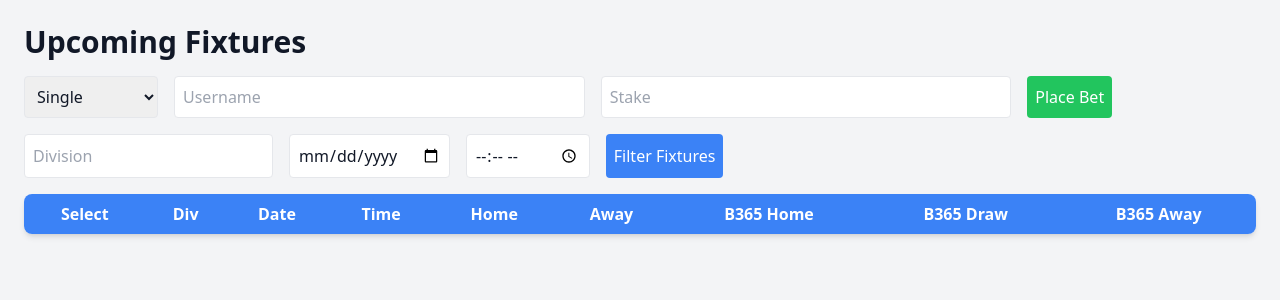
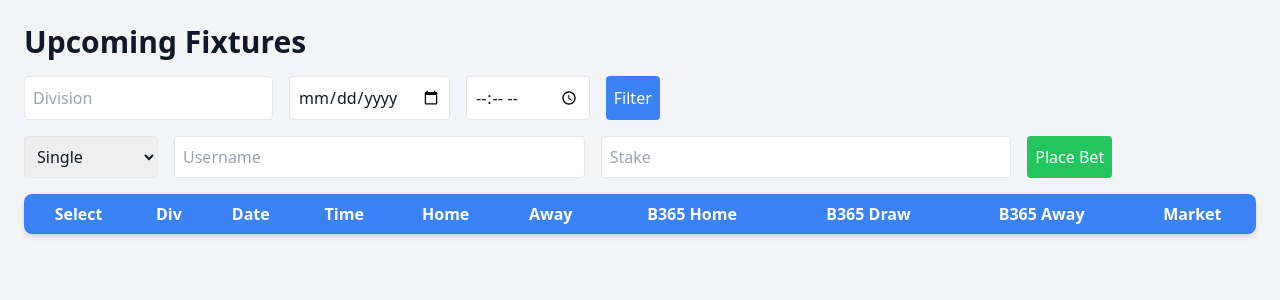
Before and after one commit to rfarrelly/bet-tracker, a Flask app: page /fixtures/ in a window 1280 px wide. Shown: the top 300 px of the page. Run offline with Flask 3, Linux system fonts and the light colour scheme; lists and menus that the app fills with data are empty; some libraries are stand-ins or nearby versions.

Commit message:
Fix filtering issues where select would disappear. Fix adding bets

```diff
--- a/app/routes/fixture_routes.py
+++ b/app/routes/fixture_routes.py
@@ -13,6 +13,9 @@ def load_fixtures():
             df["Date"] = pd.to_datetime(
                 df["Date"], dayfirst=True, errors="coerce"
             ).dt.strftime("%Y-%m-%d")
+
+        # Normalize column names to lowercase to avoid JS mismatches
+        df.columns = df.columns.str.lower()
 
         return df
 
@@ -33,8 +36,12 @@ def get_fixtures():
     if fixtures_df.empty:
         return jsonify({"error": "No fixtures available"}), 404
 
-    for key in request.args:
+    # Normalize request arguments to lowercase
+    query_params = {key.lower(): value for key, value in request.args.items()}
+
+    # Apply filters dynamically based on query params
+    for key, value in query_params.items():
         if key in fixtures_df.columns:
-            fixtures_df = fixtures_df[fixtures_df[key].astype(str) == request.args[key]]
+            fixtures_df = fixtures_df[fixtures_df[key].astype(str) == value]
 
     return jsonify(fixtures_df.to_dict(orient="records"))
--- a/app/templates/index.html
+++ b/app/templates/index.html
@@ -10,6 +10,16 @@
     <div class="container mx-auto p-6">
         <h1 class="text-3xl font-bold mb-4">Upcoming Fixtures</h1>
 
+        <!-- Filter Controls -->
+        <div class="mb-4 flex space-x-4">
+            <input type="text" id="filterDiv" placeholder="Division" class="p-2 border rounded">
+            <input type="date" id="filterDate" class="p-2 border rounded">
+            <input type="time" id="filterTime" class="p-2 border rounded">
+            <button onclick="filterFixtures()" class="bg-blue-500 text-white p-2 rounded">
+                Filter
+            </button>
+        </div>
+
         <!-- Betting Controls -->
         <div class="mb-4 flex space-x-4">
             <select id="betType" class="p-2 border rounded">
@@ -20,16 +30,6 @@
             <input type="text" id="stake" placeholder="Stake" class="p-2 border rounded w-1/3">
             <button onclick="placeBet()" class="bg-green-500 text-white p-2 rounded">
                 Place Bet
-            </button>
-        </div>
-
-        <!-- Filter Controls -->
-        <div class="mb-4 flex space-x-4">
-            <input type="text" id="filterDiv" placeholder="Division" class="p-2 border rounded">
-            <input type="date" id="filterDate" class="p-2 border rounded">
-            <input type="time" id="filterTime" class="p-2 border rounded">
-            <button onclick="filterFixtures()" class="bg-blue-500 text-white p-2 rounded">
-                Filter Fixtures
             </button>
         </div>
 
@@ -47,22 +47,23 @@
                         <th class="p-2">B365 Home</th>
                         <th class="p-2">B365 Draw</th>
                         <th class="p-2">B365 Away</th>
+                        <th class="p-2">Market</th>
                     </tr>
                 </thead>
                 <tbody id="fixturesTable">
                     {% for row in fixtures %}
                     <tr class="border-b">
                         <td class="p-2 text-center">
-                            <input type="checkbox" class="fixture-checkbox" data-home="{{ row['Home'] }}" data-away="{{ row['Away'] }}">
+                            <input type="checkbox" class="fixture-checkbox" data-home="{{ row['home'] }}" data-away="{{ row['away'] }}">
                         </td>
-                        <td class="p-2">{{ row['Div'] }}</td>
-                        <td class="p-2">{{ row['Date'] }}</td>
-                        <td class="p-2">{{ row['Time'] }}</td>
-                        <td class="p-2">{{ row['Home'] }}</td>
-                        <td class="p-2">{{ row['Away'] }}</td>
-                        <td class="p-2">{{ row['B365H'] }}</td>
-                        <td class="p-2">{{ row['B365D'] }}</td>
-                        <td class="p-2">{{ row['B365A'] }}</td>
+                        <td class="p-2">{{ row['div'] }}</td>
+                        <td class="p-2">{{ row['date'] }}</td>
+                        <td class="p-2">{{ row['time'] }}</td>
+                        <td class="p-2">{{ row['home'] }}</td>
+                        <td class="p-2">{{ row['away'] }}</td>
+                        <td class="p-2">{{ row['b365h'] }}</td>
+                        <td class="p-2">{{ row['b365d'] }}</td>
+                        <td class="p-2">{{ row['b365a'] }}</td>
                         <td class="p-2">
                             <select class="market-select p-1 border rounded">
                                 <option value="home">Home</option>
@@ -80,57 +81,63 @@
     <script>
         async function filterFixtures() {
             let div = document.getElementById("filterDiv").value;
-            let date = document.getElementById("filterDate").value;
+            let dateInput = document.getElementById("filterDate").value;
             let time = document.getElementById("filterTime").value;
 
             let params = new URLSearchParams();
-            if (div) params.append("Div", div);  // ✅ Ensure these match the API
-            if (date) params.append("Date", date);
-            if (time) params.append("Time", time);
+            if (div) params.append("div", div);
+
+            let formattedDate = dateInput ? new Date(dateInput).toISOString().split("T")[0] : "";
+            if (formattedDate) params.append("date", formattedDate);
+
+            if (time) params.append("time", time);
 
             try {
                 let response = await fetch(`http://127.0.0.1:5000/fixtures/api?${params.toString()}`);
-
-                if (!response.ok) {
-                    throw new Error(`Server error: ${response.status}`);
-                }
-
                 let fixtures = await response.json();
 
-                console.log("Received fixtures:", fixtures);  // ✅ Debugging output
-
                 let tableBody = document.getElementById("fixturesTable");
-                tableBody.innerHTML = "";
+                tableBody.innerHTML = ""; // Clear existing rows
 
                 fixtures.forEach(fixture => {
-                    let row = `
-                        <tr class="border-b">
-                            <td class="p-2">${fixture.Div}</td>
-                            <td class="p-2">${fixture.Date}</td>
-                            <td class="p-2">${fixture.Time}</td>
-                            <td class="p-2">${fixture.Home}</td>
-                            <td class="p-2">${fixture.Away}</td>
-                            <td class="p-2">${fixture.B365H}</td>
-                            <td class="p-2">${fixture.B365D}</td>
-                            <td class="p-2">${fixture.B365A}</td>
-                        </tr>
+                    let row = document.createElement("tr");
+                    row.classList.add("border-b");
+
+                    row.innerHTML = `
+                        <td class="p-2 text-center">
+                            <input type="checkbox" class="fixture-checkbox" data-home="${fixture.home}" data-away="${fixture.away}">
+                        </td>
+                        <td class="p-2">${fixture.div || "N/A"}</td>
+                        <td class="p-2">${fixture.date || "N/A"}</td>
+                        <td class="p-2">${fixture.time || "N/A"}</td>
+                        <td class="p-2">${fixture.home || "N/A"}</td>
+                        <td class="p-2">${fixture.away || "N/A"}</td>
+                        <td class="p-2">${fixture.b365h || "N/A"}</td>
+                        <td class="p-2">${fixture.b365d || "N/A"}</td>
+                        <td class="p-2">${fixture.b365a || "N/A"}</td>
+                        <td class="p-2">
+                            <select class="market-select p-1 border rounded">
+                                <option value="home">Home</option>
+                                <option value="draw">Draw</option>
+                                <option value="away">Away</option>
+                            </select>
+                        </td>
                     `;
-                    tableBody.innerHTML += row;
+
+                    tableBody.appendChild(row);
                 });
             } catch (error) {
                 console.error("Error fetching fixtures:", error);
             }
         }
-    </script>
 
-    <script>
         async function placeBet() {
             let betType = document.getElementById("betType").value;
             let username = document.getElementById("username").value;
             let stake = document.getElementById("stake").value;
             let selectedFixtures = [];
 
-            let firstOdds = null; // Store first selection's odds separately
+            let firstOdds = null;
 
             document.querySelectorAll(".fixture-checkbox:checked").forEach(checkbox => {
                 let row = checkbox.closest("tr");
@@ -139,13 +146,13 @@
                 let oddsCellIndex = selectedMarket === "home" ? 6 : selectedMarket === "draw" ? 7 : 8;
                 let odds = parseFloat(row.children[oddsCellIndex].textContent.trim());
 
-                if (!firstOdds) firstOdds = odds; // Save first odds for the Bet model
+                if (!firstOdds) firstOdds = odds;
 
                 selectedFixtures.push({
                     home: checkbox.dataset.home,
                     away: checkbox.dataset.away,
                     market: selectedMarket,
-                    odds: odds // Keep in selection for display but NOT in main odds field
+                    odds: odds
                 });
             });
 
@@ -158,14 +165,14 @@
                 user_id: username,
                 bet_type: betType,
                 stake: parseFloat(stake),
-                odds: firstOdds,  // Send only a single float
+                odds: firstOdds,
                 selections: selectedFixtures
             };
 
-            console.log("🔹 Sending Bet Data:", betData); // Debugging output
+            console.log("🔹 Sending Bet Data:", betData);
 
             try {
-                let response = await fetch("http://127.0.0.1:5000/bets", {
+                let response = await fetch("http://127.0.0.1:5000/bets", {  // Change `/bets/place` to `/bets/`
                     method: "POST",
                     headers: {
                         "Content-Type": "application/json"
@@ -174,12 +181,9 @@
                 });
 
                 if (response.ok) {
-                    let result = await response.json();
                     alert("Bet placed successfully!");
-                    console.log("Bet Result:", result);
                 } else {
-                    let errorData = await response.json();
-                    alert("Error placing bet: " + (errorData.message || "Unknown error"));
+                    alert("Error placing bet.");
                 }
             } catch (error) {
                 console.error("API Error:", error);
```
